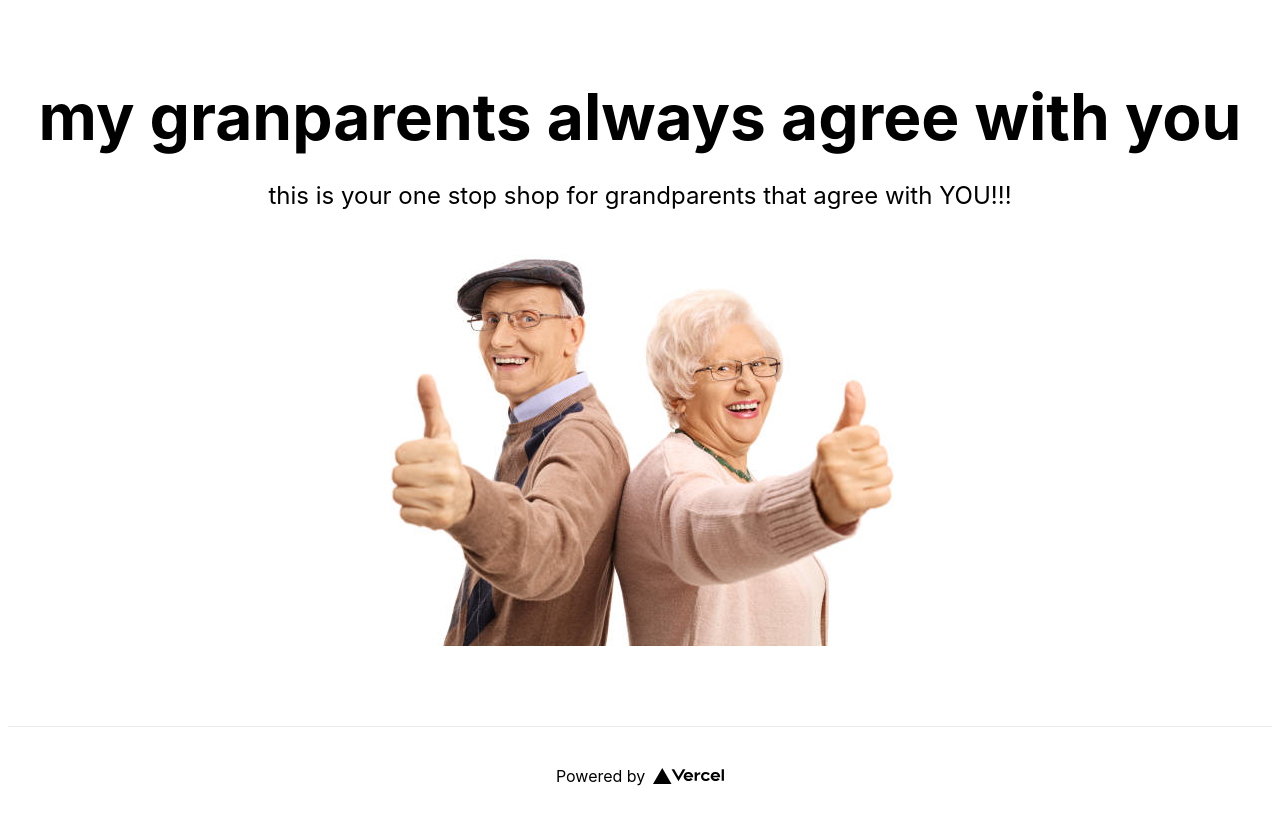
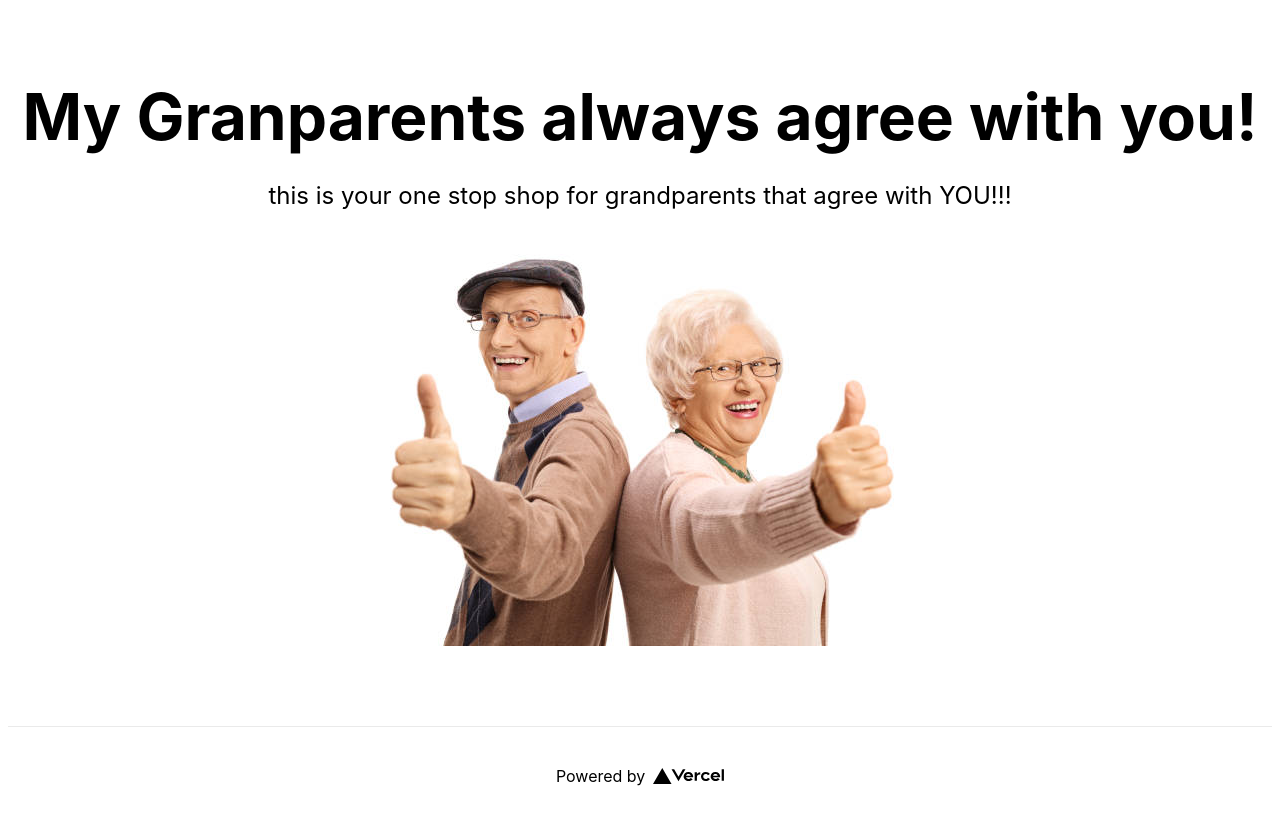
Before and after one commit to mattcleg/mygrandparents, a Next.js app: page / in a window 1280 px wide. Built offline with nearby package versions, Linux system fonts and the light colour scheme.

Commit message:
small change

```diff
--- a/pages/index.js
+++ b/pages/index.js
@@ -13,7 +13,7 @@ export default function Home() {
 
       <main>
         <h1 className="title">
-          my granparents always agree with you
+          My Granparents always agree with you!
         </h1>
 
         <p className="description">
```
